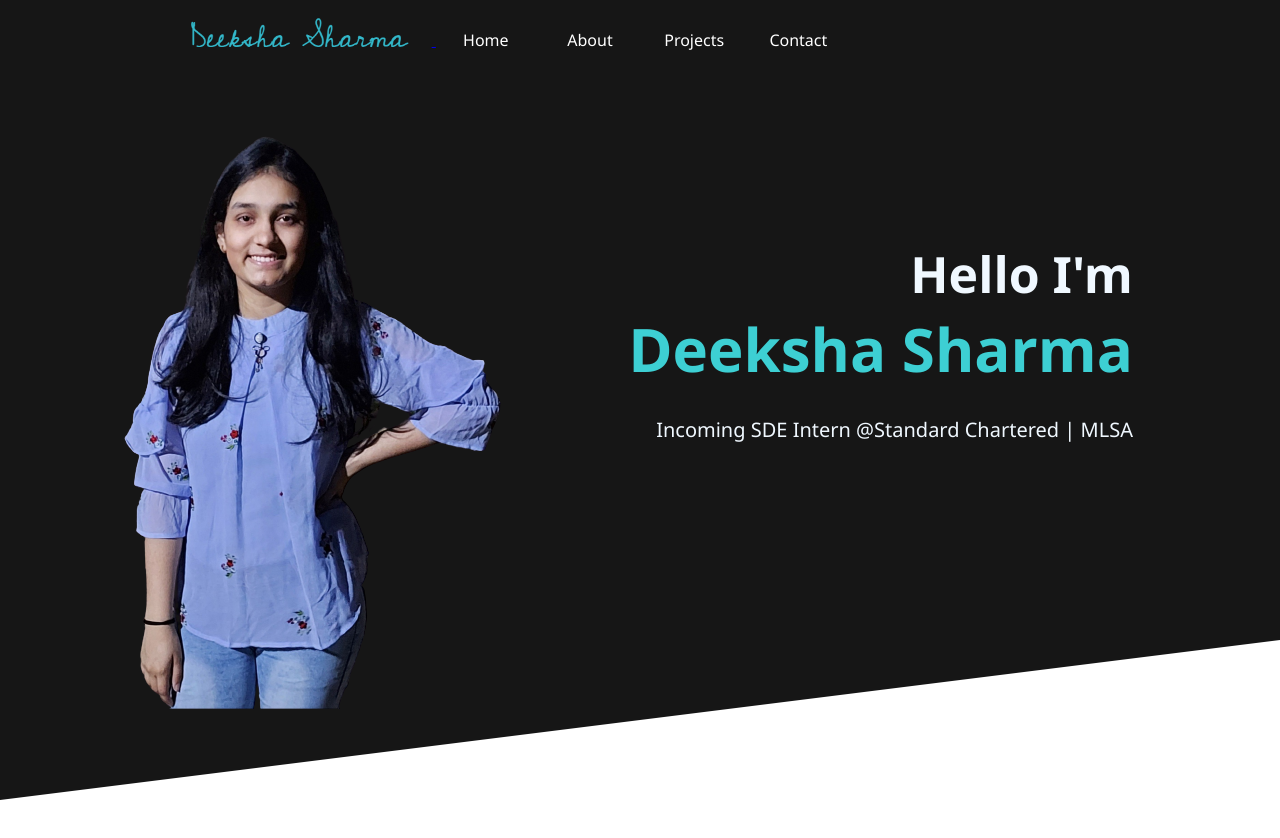
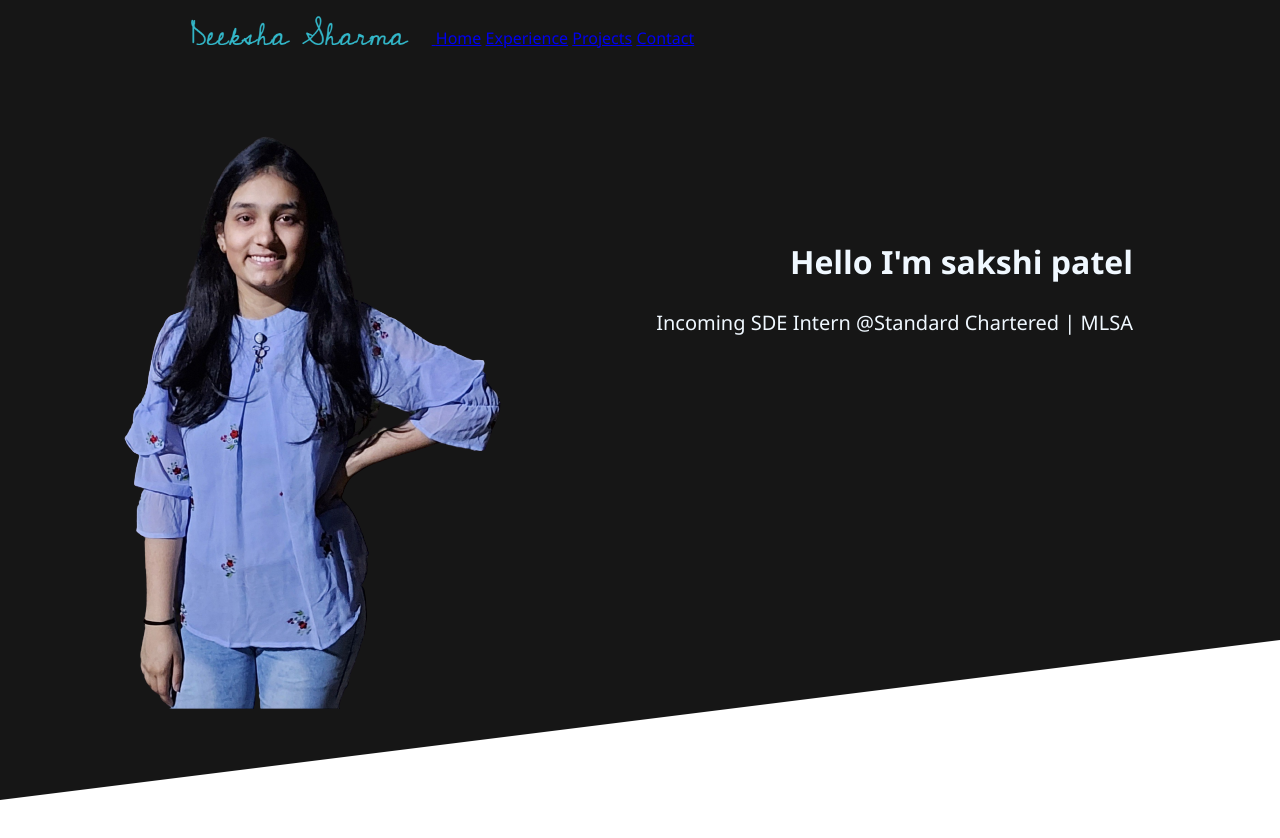
Before and after one commit to Deeksha2501/portfolio-mlsa-workshop, a plain HTML site: page index.html in a window 1280 px wide. Drawn offline with Linux system fonts and the light colour scheme.

Commit message:
Add files via upload

```diff
--- a/index.html
+++ b/index.html
@@ -10,24 +10,21 @@
 <body>
     <header>
         <nav>
-            <a class="sig-img" class="nav-link" href="#">
-                <img src="images/signature.png" alt="Nav-image">
+            <a class="sig-img" href="#">
+                <img src="images/signature.png" alt="">
             </a>
-            <a class="nav-link" href="#">Home</a>
-            <a class="nav-link" href="#">About</a>
-            <a class="nav-link" href="#">Projects</a>
-            <a class="nav-link" href="#">Contact</a>
+            <a href="#">Home</a>
+            <a href="#">Experience</a>
+            <a href="#">Projects</a>
+            <a href="#">Contact</a>
         </nav>
-        <div class="left head-div">
-            <img src="images/myimg.png" alt="">
+        <div class="head-div left">
+            <img src="images/myimg.png" alt="" />
         </div>
-        <div class="right head-div">
+        <div class="head-div right">
             <div class="content">
-                <h1 class="head-name">
-                    Hello I'm
-                    <div class="name">
-                        Deeksha Sharma
-                    </div>
+                <h1>Hello I'm
+                    <span>sakshi patel</span>
                 </h1>
                 <div class="headline">
                     Incoming SDE Intern @Standard Chartered | MLSA
@@ -37,26 +34,3 @@
     </header>
 </body>
 </html>
-
-
-<!-- container => div -->
-
-
-
-<!--
-    inline style
-    internal css
-    extrenal css
-
-
- -->
-
-
- <!--
-
-    tag name
-    classname
-    ids
-
-
-  -->
```
